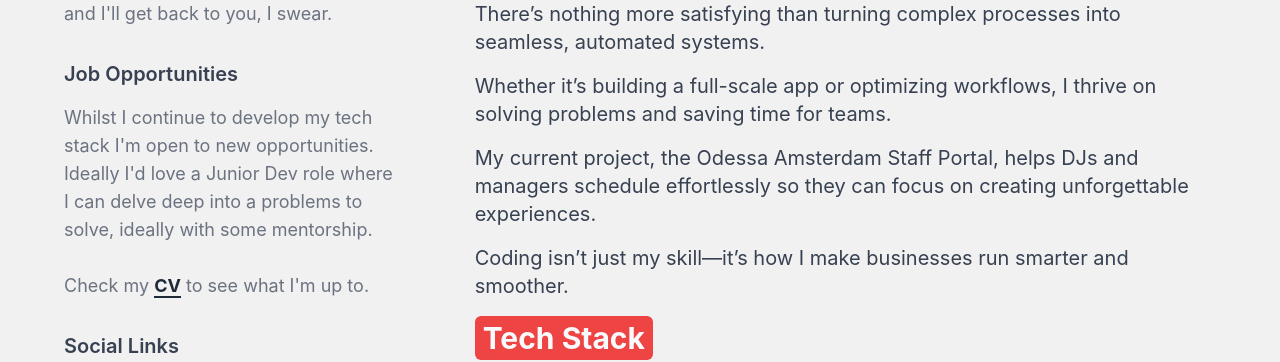
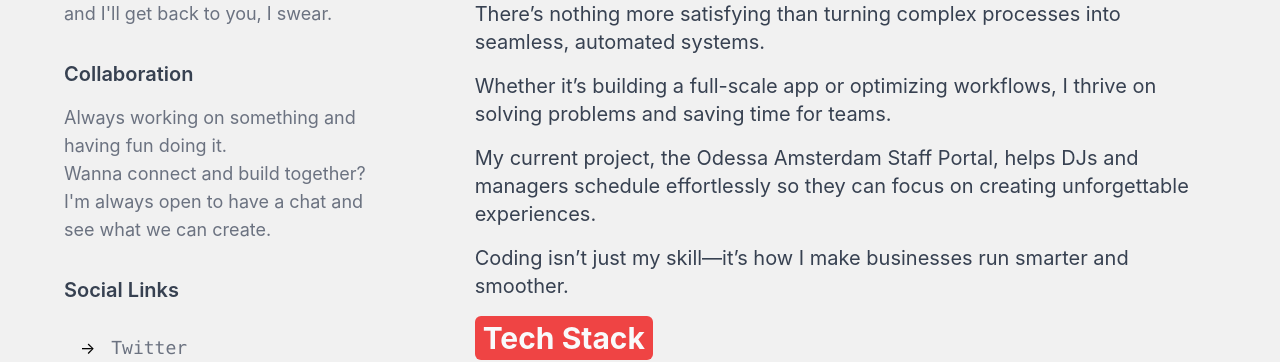
Before and after one commit to kokosthief/hrwillmott-dev-website, a Next.js app: page /about in a window 1280 px wide. Shown: the part 788-1150 px from the top of the page. Built offline with nearby package versions, Linux system fonts and the light colour scheme.

Commit message:
Update AboutMe.js

```diff
--- a/components/AboutMe.js
+++ b/components/AboutMe.js
@@ -47,23 +47,14 @@ export default function AboutMe() {
             </div>
             <div className="mt-8">
               <h1 className="text-xl font-semibold text-gray-700 dark:text-gray-200">
-                Job Opportunities
+                Collaboration
               </h1>
               <p className="text-lg text-gray-500 mt-4 dark:text-gray-300">
-                Whilst I continue to develop my tech stack I'm open to new
-                opportunities. Ideally I'd love a Junior Dev role where I can
-                delve deep into a problems to solve, ideally with some
-                mentorship. <br />
+                Always working on something and having fun doing it.
                 <br />
-                Check my{" "}
-                <a
-                  href={userData.resumeUrl}
-                  target="__blank"
-                  className="text-gray-800 border-b-2 border-gray-800 dark:border-gray-300 font-bold dark:text-gray-300"
-                >
-                  CV
-                </a>{" "}
-                to see what I'm up to.
+                Wanna connect and build together?
+                <br />
+                I'm always open to have a chat and see what we can create.
               </p>
             </div>
             {/* Social Links */}
```
